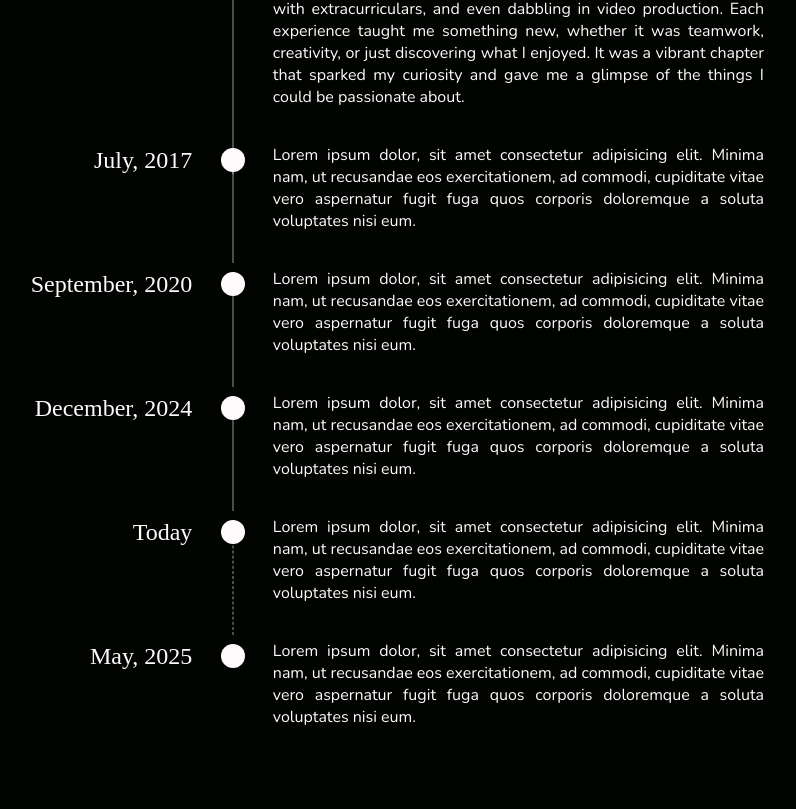
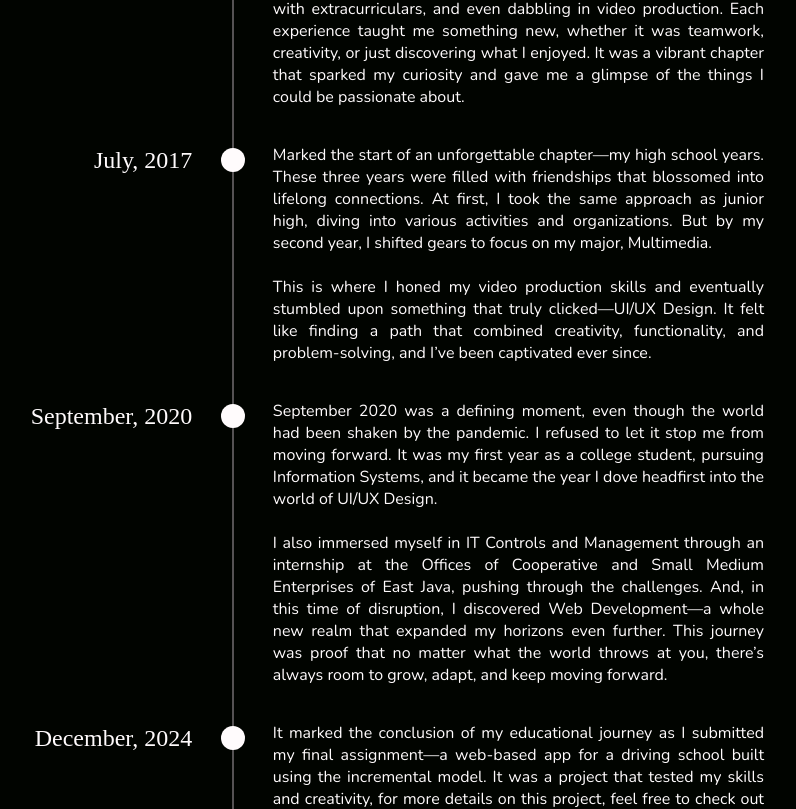
Before and after one commit to yodanisesutantio/new-portfolio, a React (Vite) app: page / in a window 1280 px wide. Shown: the part 1651-2460 px from the top of the page, without its empty margins (280-1076 px from the left). Built offline with nearby package versions, Linux system fonts and the light colour scheme; a web font is replaced by a local one.

Commit message:
the homepage is almost done, but I think I need to shorten the timeline descripton though, and perhaps uses image to help reader to not felt bored

```diff
--- a/src/pages/Home.jsx
+++ b/src/pages/Home.jsx
@@ -1,12 +1,13 @@
-import React, { useEffect, useRef, useState } from 'react'
-import Quotes from '../components/Quotes'
+import React, { useEffect, useRef, useState } from 'react';
+import { Link } from 'react-router-dom';
+import Quotes from '../components/Quotes';
 
 const Home = () => {
   const pRefs = useRef([]);
   const [lineHeights, setLineHeights] = useState([]);
 
   useEffect(() => {
-    const heights = pRefs.current.map((p) => (p ? p.offsetHeight * 1.4 : 0)); // Calculate 120% height
+    const heights = pRefs.current.map((p) => (p ? p.offsetHeight * 1.3 : 0)); // Calculate 120% height
     setLineHeights(heights);
   }, []);
 
@@ -58,9 +59,9 @@ const Home = () => {
               <h2 className="font-mclaren font-medium text-2xl text-right text-[#fffbfc]">July, 2002</h2>
             </div>
             <div className="p-3 w-[10%] flex flex-col items-center relative">
-              <div className="rounded-full w-6 h-6 bg-[#fffbfc]"></div>
+              <div className="rounded-full w-6 h-6 bg-[#fffbfc] z-20"></div>
               {/* Vertical Lines */}
-              <div className="absolute border-l border-r border-[#fffbfc]/30" style={{ height: `${lineHeights[0] || 0}px` }}></div>
+              <div className="absolute border-l border-r border-[#555253]" style={{ height: `${lineHeights[0] || 0}px` }}></div>
             </div>
           </div>
 
@@ -75,8 +76,8 @@ const Home = () => {
               <h2 className="font-mclaren font-medium text-2xl text-right text-[#fffbfc]">January, 2007</h2>
             </div>
             <div className="p-3 w-[10%] flex flex-col items-center relative">
-              <div className="rounded-full w-6 h-6 bg-[#fffbfc]"></div>
-              <div className="absolute border-l border-r h-[240%] border-[#fffbfc]/30" style={{ height: `${lineHeights[1] || 0}px` }}></div>
+              <div className="rounded-full w-6 h-6 bg-[#fffbfc] z-20"></div>
+              <div className="absolute border-l border-r h-[240%] border-[#555253]" style={{ height: `${lineHeights[1] || 0}px` }}></div>
             </div>
           </div>
 
@@ -91,8 +92,8 @@ const Home = () => {
               <h2 className="font-mclaren font-medium text-2xl text-right text-[#fffbfc]">August, 2014</h2>
             </div>
             <div className="p-3 w-[10%] flex flex-col items-center relative">
-              <div className="rounded-full w-6 h-6 bg-[#fffbfc]"></div>
-              <div className="absolute border-l border-r h-[240%] border-[#fffbfc]/30" style={{ height: `${lineHeights[2] || 0}px` }}></div>
+              <div className="rounded-full w-6 h-6 bg-[#fffbfc] z-20"></div>
+              <div className="absolute border-l border-r h-[240%] border-[#555253]" style={{ height: `${lineHeights[2] || 0}px` }}></div>
             </div>
           </div>
 
@@ -107,13 +108,17 @@ const Home = () => {
               <h2 className="font-mclaren font-medium text-2xl text-right text-[#fffbfc]">July, 2017</h2>
             </div>
             <div className="p-3 w-[10%] flex flex-col items-center relative">
-              <div className="rounded-full w-6 h-6 bg-[#fffbfc]"></div>
-              <div className="absolute border-l border-r h-[240%] border-[#fffbfc]/30"></div>
+              <div className="rounded-full w-6 h-6 bg-[#fffbfc] z-20"></div>
+              <div className="absolute border-l border-r h-[240%] border-[#555253]" style={{ height: `${lineHeights[3] || 0}px` }}></div>
             </div>
           </div>
 
           <div className="col-span-3 flex flex-row gap-2 p-3">
-            <p className="font-nunito font-light text-base text-justify text-[#fffbfc] leading-snug pr-24">Lorem ipsum dolor, sit amet consectetur adipisicing elit. Minima nam, ut recusandae eos exercitationem, ad commodi, cupiditate vitae vero aspernatur fugit fuga quos corporis doloremque a soluta voluptates nisi eum.</p>
+            <p ref={(el) => (pRefs.current[3] = el)} className="font-nunito font-light text-base text-justify text-[#fffbfc] leading-snug pr-24">Marked the start of an unforgettable chapter—my high school years. These three years were filled with friendships that blossomed into lifelong connections. At first, I took the same approach as junior high, diving into various activities and organizations. But by my second year, I shifted gears to focus on my major, Multimedia.
+
+            <br /> <br />
+
+            This is where I honed my video production skills and eventually stumbled upon something that truly clicked—UI/UX Design. It felt like finding a path that combined creativity, functionality, and problem-solving, and I’ve been captivated ever since.</p>
           </div>
         </div>
 
@@ -123,13 +128,17 @@ const Home = () => {
               <h2 className="font-mclaren font-medium text-2xl text-right text-[#fffbfc]">September, 2020</h2>
             </div>
             <div className="p-3 w-[10%] flex flex-col items-center relative">
-              <div className="rounded-full w-6 h-6 bg-[#fffbfc]"></div>
-              <div className="absolute border-l border-r h-[240%] border-[#fffbfc]/30"></div>
+              <div className="rounded-full w-6 h-6 bg-[#fffbfc] z-20"></div>
+              <div className="absolute border-l border-r h-[240%] border-[#555253]" style={{ height: `${lineHeights[4] || 0}px` }}></div>
             </div>
           </div>
 
           <div className="col-span-3 flex flex-row gap-2 p-3">
-            <p className="font-nunito font-light text-base text-justify text-[#fffbfc] leading-snug pr-24">Lorem ipsum dolor, sit amet consectetur adipisicing elit. Minima nam, ut recusandae eos exercitationem, ad commodi, cupiditate vitae vero aspernatur fugit fuga quos corporis doloremque a soluta voluptates nisi eum.</p>
+            <p ref={(el) => (pRefs.current[4] = el)} className="font-nunito font-light text-base text-justify text-[#fffbfc] leading-snug pr-24">September 2020 was a defining moment, even though the world had been shaken by the pandemic. I refused to let it stop me from moving forward. It was my first year as a college student, pursuing Information Systems, and it became the year I dove headfirst into the world of UI/UX Design.
+
+            <br /> <br />
+
+            I also immersed myself in IT Controls and Management through an internship at the Offices of Cooperative and Small Medium Enterprises of East Java, pushing through the challenges. And, in this time of disruption, I discovered Web Development—a whole new realm that expanded my horizons even further. This journey was proof that no matter what the world throws at you, there’s always room to grow, adapt, and keep moving forward.</p>
           </div>
         </div>
 
@@ -139,13 +148,13 @@ const Home = () => {
               <h2 className="font-mclaren font-medium text-2xl text-right text-[#fffbfc]">December, 2024</h2>
             </div>
             <div className="p-3 w-[10%] flex flex-col items-center relative">
-              <div className="rounded-full w-6 h-6 bg-[#fffbfc]"></div>
-              <div className="absolute border-l border-r h-[240%] border-[#fffbfc]/30"></div>
+              <div className="rounded-full w-6 h-6 bg-[#fffbfc] z-20"></div>
+              <div className="absolute border-l border-r h-[240%] border-[#555253]" style={{ height: `${lineHeights[5] || 0}px` }}></div>
             </div>
           </div>
 
           <div className="col-span-3 flex flex-row gap-2 p-3">
-            <p className="font-nunito font-light text-base text-justify text-[#fffbfc] leading-snug pr-24">Lorem ipsum dolor, sit amet consectetur adipisicing elit. Minima nam, ut recusandae eos exercitationem, ad commodi, cupiditate vitae vero aspernatur fugit fuga quos corporis doloremque a soluta voluptates nisi eum.</p>
+            <p ref={(el) => (pRefs.current[5] = el)} className="font-nunito font-light text-base text-justify text-[#fffbfc] leading-snug pr-24">It marked the conclusion of my educational journey as I submitted my final assignment—a web-based app for a driving school built using the incremental model. It was a project that tested my skills and creativity, for more details on this project, feel free to check out my <Link to="/projects" className="underline hover:no-underline font-semibold">Projects</Link> page. However, despite reaching this milestone, I still find myself exploring and questioning what I truly want to pursue next. And that’s the beauty of this journey—it doesn’t have a clear ending. The path keeps unfolding, and I’m excited to continue exploring where it leads me.</p>
           </div>
         </div>
 
@@ -155,13 +164,13 @@ const Home = () => {
               <h2 className="font-mclaren font-medium text-2xl text-right text-[#fffbfc]">Today</h2>
             </div>
             <div className="p-3 w-[10%] flex flex-col items-center relative">
-              <div className="rounded-full w-6 h-6 bg-[#fffbfc]"></div>
-              <div className="absolute border-l border-r border-dashed h-[240%] border-[#fffbfc]/30"></div>
+              <div className="rounded-full w-6 h-6 bg-[#fffbfc] z-20"></div>
+              <div className="absolute border-l border-r border-dashed h-[240%] border-[#555253]" style={{ height: `${lineHeights[6] || 0}px` }}></div>
             </div>
           </div>
 
           <div className="col-span-3 flex flex-row gap-2 p-3">
-            <p className="font-nunito font-light text-base text-justify text-[#fffbfc] leading-snug pr-24">Lorem ipsum dolor, sit amet consectetur adipisicing elit. Minima nam, ut recusandae eos exercitationem, ad commodi, cupiditate vitae vero aspernatur fugit fuga quos corporis doloremque a soluta voluptates nisi eum.</p>
+            <p ref={(el) => (pRefs.current[6] = el)} className="font-nunito font-light text-base text-justify text-[#fffbfc] leading-snug pr-24">As I stand at this point in my journey, I’m open to any opportunities and offers that come my way, excited to explore new paths and challenges. There’s one particular dream on my bucket list though—working in Germany. The idea of gaining experience in a new culture and environment, while further growing my skills, is something I’m truly passionate about. But for now, I remain open to where the next step will take me, knowing that the journey is far from over.</p>
           </div>
         </div>
 
@@ -171,13 +180,13 @@ const Home = () => {
               <h2 className="font-mclaren font-medium text-2xl text-right text-[#fffbfc]">May, 2025</h2>
             </div>
             <div className="p-3 w-[10%] flex flex-col items-center relative">
-              <div className="rounded-full w-6 h-6 bg-[#fffbfc]"></div>
-              <div className="absolute hidden border-l border-r h-[240%] border-[#fffbfc]/30"></div>
+              <div className="rounded-full w-6 h-6 bg-[#fffbfc] z-20"></div>
+              <div className="absolute hidden border-l border-r h-[240%] border-[#555253]" style={{ height: `${lineHeights[7] || 0}px` }}></div>
             </div>
           </div>
 
           <div className="col-span-3 flex flex-row gap-2 p-3">
-            <p className="font-nunito font-light text-base text-justify text-[#fffbfc] leading-snug pr-24">Lorem ipsum dolor, sit amet consectetur adipisicing elit. Minima nam, ut recusandae eos exercitationem, ad commodi, cupiditate vitae vero aspernatur fugit fuga quos corporis doloremque a soluta voluptates nisi eum.</p>
+            <p ref={(el) => (pRefs.current[7] = el)} className="font-nunito font-light text-base text-justify text-[#fffbfc] leading-snug pr-24">I’ll finally earn my degree and be able to proudly call myself Yodanis E. Sutantio, B.Tech. It’s a moment of accomplishment and a reminder that the journey has been worth every step. But as much as it’s a conclusion to my academic chapter, it’s also the beginning of what’s next. I’m ready to see where this newfound title and all the experiences I've gained will take me.</p>
           </div>
         </div>
 
```
